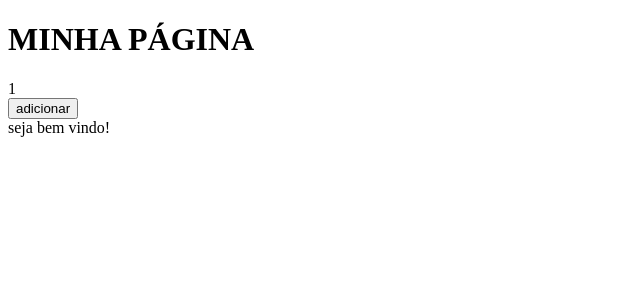
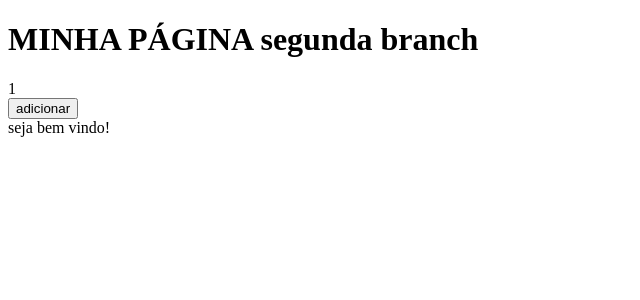
Before and after one commit to kelvimsantos/ideia-unica, a Next.js app: page / in a window 1280 px wide. Shown: the top 300 px of the page, without its empty margins (0-640 px from the left). Built offline with nearby package versions, Linux system fonts and the light colour scheme.

Commit message:
outrabranch  commit

```diff
--- a/pages/index.js
+++ b/pages/index.js
@@ -3,7 +3,7 @@ import{useState} from 'react';
 function Home()
 {
     return<div>
-    <h1>MINHA PÁGINA</h1>
+    <h1>MINHA PÁGINA segunda branch</h1>
             <Contador/>
             <div>seja bem vindo!</div>
             </div>
```
